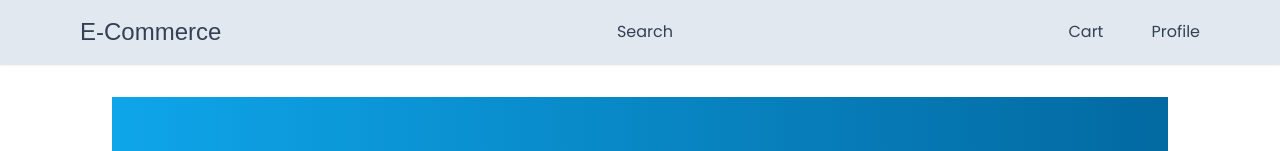
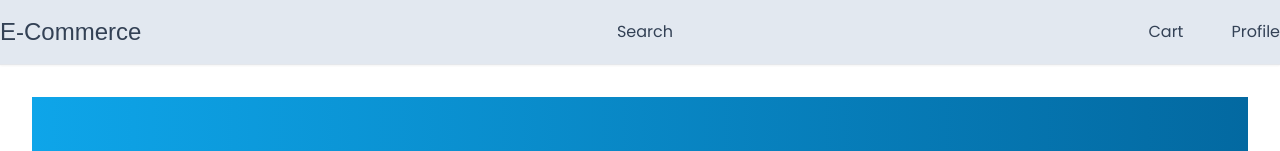
Before and after one commit to vaisakhpn/E-Commerce, a Next.js app: page / in a window 1280 px wide. Shown: the top 151 px of the page. Built offline with nearby package versions, Linux system fonts and the light colour scheme; a web font is replaced by a local one.

Commit message:
container

```diff
--- a/app/component/Container.tsx
+++ b/app/component/Container.tsx
@@ -3,9 +3,7 @@ interface ContainerProps {
 }
 
 const Container: React.FC<ContainerProps> = ({ children }) => {
-  return (
-    <div className="max-w-[1920px] mx-auto xl:px-20 md:px-2 px-4">{children}</div>
-  );
+  return <div className="">{children}</div>;
 };
 
 export default Container;
```
